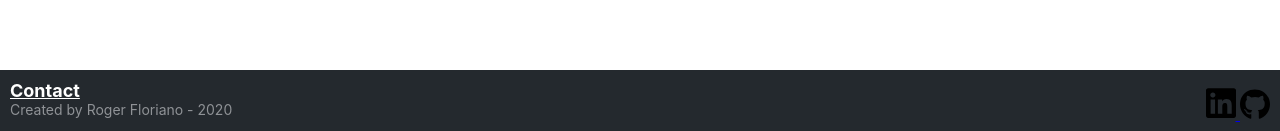
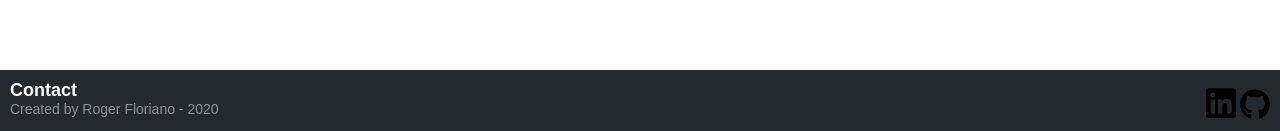
Before and after one commit to petruki/page-replacement-algorithm, an Angular app: page / in a window 1280 px wide. Shown: the part 666-797 px from the top of the page. Built offline with nearby package versions, Linux system fonts and the light colour scheme.

Commit message:
fix: Fixed CSS

```diff
--- a/src/index.html
+++ b/src/index.html
@@ -18,16 +18,16 @@
     <app-root id="content-wrap"></app-root>
     <footer id="footer" class="footer-style">
       <div class="footer-right">
-				<a href="https://www.linkedin.com/in/rogerit/" target="_black">
+				<a class="link" href="https://www.linkedin.com/in/rogerit/" target="_black">
           <img src="assets\linkedin.svg" style="width: 30px;"/>
         </a>
-				<a href="https://github.com/petruki/page-replacement-algorithm" target="_black">
+				<a class="link" href="https://github.com/petruki/page-replacement-algorithm" target="_black">
           <img src="assets\github.svg" style="width: 30px;"/>
         </a>
       </div>
       <div class="footer-left">
 				<p class="footer-links">
-          <a title="Email Switcher API support" rel="noopener noreferrer" target="_blank"href="mailto:switcher.project@gmail.com">Contact</a></a>
+          <a class="link" title="Email Switcher API support" rel="noopener noreferrer" target="_blank"href="mailto:switcher.project@gmail.com">Contact</a></a>
 				</p>
 				<p>Created by Roger Floriano - 2020</p>
 			</div>
--- a/src/styles.css
+++ b/src/styles.css
@@ -28,12 +28,22 @@ body {
   padding: 10px;
 }
 
+.link {
+  text-decoration: none;
+}
+
+.link:hover {
+  filter: invert(100%);
+  text-decoration: none;
+}
+
 .footer-style {
   background-color: #24292e;
   box-shadow: 0 1px 1px 0 rgba(0, 0, 0, 0.12);
   box-sizing: border-box;
   width: 100%;
   text-align: left;
+  font: normal 16px sans-serif;
   padding: 45px 50px;
   margin-top: 80px;
 }
```
Lines whose indentation alone changed are shown as unchanged.
